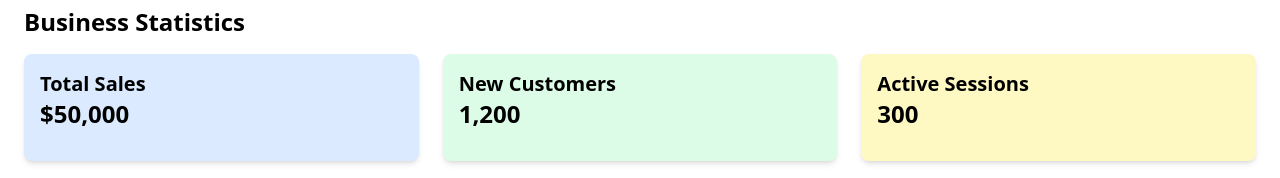
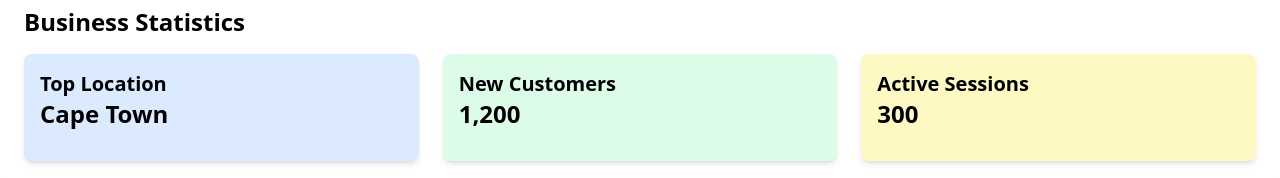
Before and after one commit to Bruce-Ngobeni/AyobaBizLink, a website: page public/dashboard.html in a window 1280 px wide. Shown: the part 329-507 px from the top of the page. Drawn offline with nearby package versions, Linux system fonts and the light colour scheme.

Commit message:
updated sales to location

```diff
--- a/public/dashboard.html
+++ b/public/dashboard.html
@@ -49,8 +49,8 @@
         <h2 class="text-2xl font-bold mb-4">Business Statistics</h2>
         <div class="grid grid-cols-1 md:grid-cols-3 gap-6">
           <div class="bg-blue-100 p-4 rounded-lg shadow-md">
-            <h3 class="text-xl font-semibold">Total Sales</h3>
-            <p class="text-2xl font-bold">$50,000</p>
+            <h3 class="text-xl font-semibold">Top Location</h3>
+            <p class="text-2xl font-bold">Cape Town</p>
           </div>
           <div class="bg-green-100 p-4 rounded-lg shadow-md">
             <h3 class="text-xl font-semibold">New Customers</h3>
```
